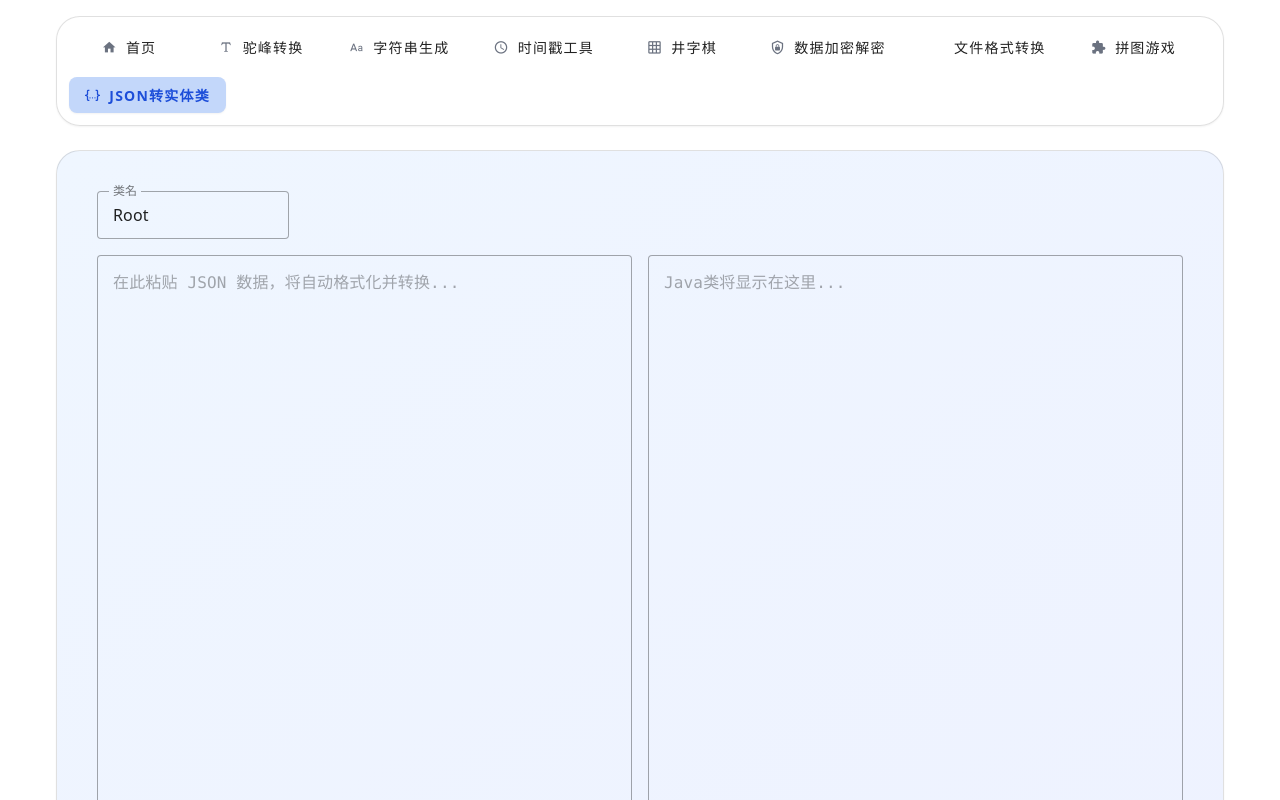
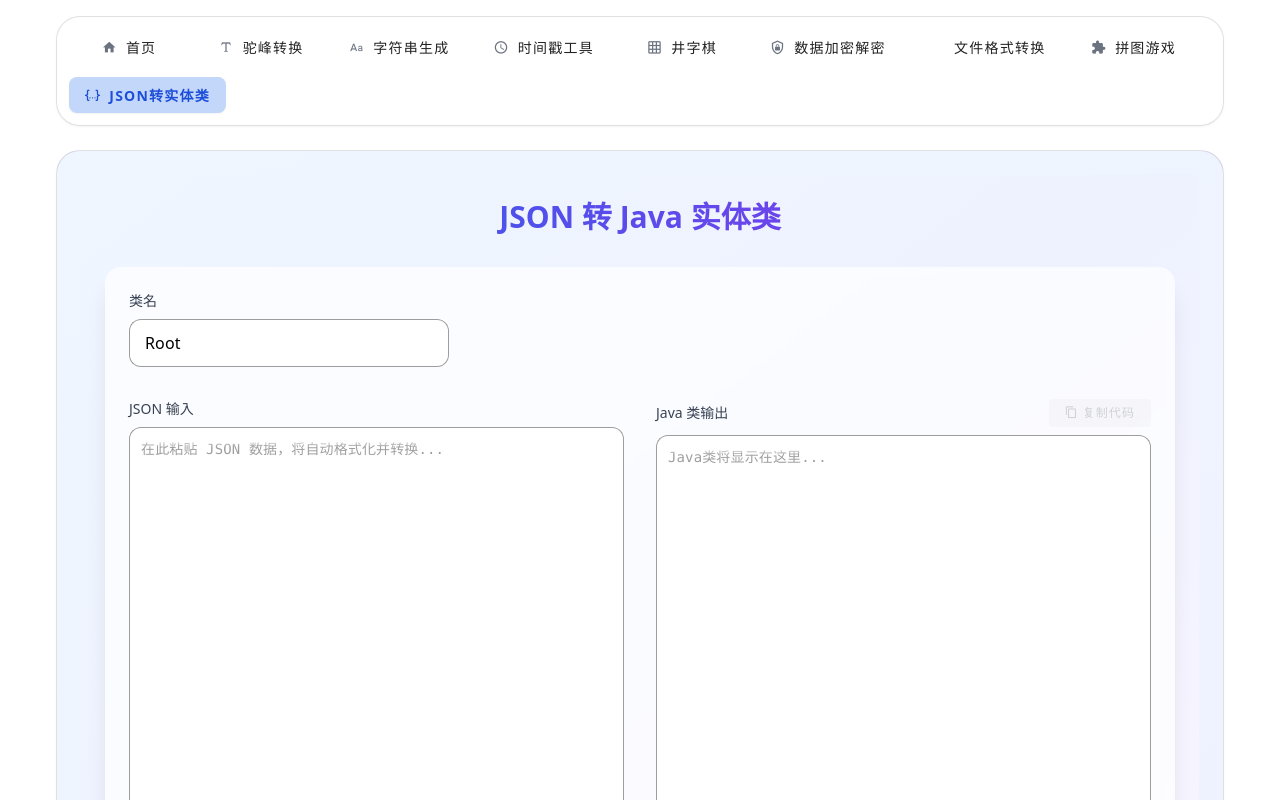
Before and after one commit to bitdan/Hump-Conversion, a Vue app: page /json-to-entity in a window 1280 px wide. Shown: the top 800 px of the page. Built offline with nearby package versions, Linux system fonts and the light colour scheme; what vue-konva would draw is missing.

Commit message:
feat(components): 重构 JSON 转 Java 实体类组件

```diff
--- a/src/components/JsonToEntity.vue
+++ b/src/components/JsonToEntity.vue
@@ -1,60 +1,83 @@
 <template>
-  <div class="max-w-7xl mx-auto p-4">
-    <div class="mb-4 flex items-center justify-between">
-      <div class="flex items-center gap-4">
+  <div class="min-h-screen bg-gradient-to-br from-blue-50 via-indigo-50 to-purple-50 p-6">
+    <div class="max-w-7xl mx-auto">
+      <!-- 标题区域 -->
+      <div class="text-center mb-8">
+        <h1 class="text-3xl font-bold bg-clip-text text-transparent bg-gradient-to-r from-blue-600 to-purple-600">
+          JSON 转 Java 实体类
+        </h1>
+      </div>
+
+      <!-- 主要内容区域 -->
+      <div class="bg-white/70 backdrop-blur-sm rounded-2xl shadow-xl p-6">
+        <!-- 类名输入 -->
+        <div class="mb-8">
+          <label class="block text-sm font-medium text-gray-700 mb-2">类名</label>
           <v-text-field
             v-model="className"
-          label="类名"
             variant="outlined"
             density="comfortable"
             hide-details
-          class="w-48"
             placeholder="Root"
             @input="autoConvert"
+            class="max-w-xs bg-white rounded-lg"
           />
         </div>
+
+        <div class="grid grid-cols-2 gap-8">
+          <!-- 左侧输入 -->
+          <div class="space-y-2">
+            <div class="flex items-center justify-between">
+              <span class="text-sm font-medium text-gray-700">JSON 输入</span>
+              <v-chip
+                v-if="error"
+                color="error"
+                size="small"
+                class="text-xs"
+              >
+                {{ error }}
+              </v-chip>
             </div>
-
-    <div class="grid grid-cols-2 gap-4">
-      <!-- 左侧输入 -->
-      <div>
             <v-textarea
               v-model="inputJson"
               rows="25"
               variant="outlined"
               placeholder="在此粘贴 JSON 数据，将自动格式化并转换..."
-          class="font-mono"
+              class="font-mono bg-white rounded-lg transition-all duration-200 hover:shadow-md"
               hide-details
-          :error-messages="error ? [error] : []"
               @input="autoConvert"
             />
           </div>
 
           <!-- 右侧输出 -->
-      <div>
+          <div class="space-y-2">
+            <div class="flex items-center justify-between">
+              <span class="text-sm font-medium text-gray-700">Java 类输出</span>
+              <v-btn
+                color="primary"
+                variant="tonal"
+                density="comfortable"
+                @click="copyToClipboard"
+                :disabled="!outputCode"
+                class="text-xs"
+                elevation="0"
+              >
+                <v-icon icon="mdi-content-copy" size="small" class="mr-1" />
+                复制代码
+              </v-btn>
+            </div>
             <v-textarea
               v-model="outputCode"
               rows="25"
               variant="outlined"
               readonly
               placeholder="Java类将显示在这里..."
-          class="font-mono"
+              class="font-mono bg-white rounded-lg transition-all duration-200"
               hide-details
             />
           </div>
         </div>
-
-    <!-- 复制按钮 -->
-    <div class="mt-4 flex justify-end">
-      <v-btn
-        color="primary"
-        variant="text"
-        @click="copyToClipboard"
-        :disabled="!outputCode"
-        prepend-icon="mdi-content-copy"
-      >
-        复制结果
-      </v-btn>
+      </div>
     </div>
 
     <!-- 提示消息 -->
@@ -62,6 +85,8 @@
       v-model="showSnackbar"
       :color="snackbarColor"
       :timeout="2000"
+      location="top"
+      class="!rounded-lg"
     >
       {{ snackbarText }}
     </v-snackbar>
@@ -141,4 +166,60 @@ function showErrorMessage(message: string) {
 .font-mono {
   font-family: ui-monospace, SFMono-Regular, Menlo, Monaco, Consolas, "Liberation Mono", "Courier New", monospace;
 }
+
+:deep(.v-field) {
+  border-radius: 0.75rem !important;
+  background-color: white !important;
+  transition: all 0.2s ease-in-out;
+}
+
+:deep(.v-field.v-field--focused) {
+  box-shadow: 0 0 0 2px rgba(99, 102, 241, 0.1) !important;
+}
+
+:deep(.v-field.v-field--error) {
+  background-color: rgb(254 242 242) !important;
+}
+
+:deep(.v-textarea textarea) {
+  padding: 0.75rem !important;
+  line-height: 1.5 !important;
+  font-size: 0.875rem !important;
+}
+
+/* 自定义滚动条样式 */
+:deep(.v-textarea textarea::-webkit-scrollbar) {
+  width: 6px;
+  height: 6px;
+}
+
+:deep(.v-textarea textarea::-webkit-scrollbar-track) {
+  background: transparent;
+}
+
+:deep(.v-textarea textarea::-webkit-scrollbar-thumb) {
+  background-color: #cbd5e1;
+  border-radius: 3px;
+}
+
+:deep(.v-textarea textarea::-webkit-scrollbar-thumb:hover) {
+  background-color: #94a3b8;
+}
+
+/* 动画效果 */
+.v-enter-active,
+.v-leave-active {
+  transition: opacity 0.3s ease;
+}
+
+.v-enter-from,
+.v-leave-to {
+  opacity: 0;
+}
+
+/* 错误提示样式 */
+:deep(.v-chip.v-chip--size-small) {
+  font-size: 0.75rem !important;
+  height: 24px !important;
+}
 </style>
--- a/src/utils/jsonConverter.ts
+++ b/src/utils/jsonConverter.ts
@@ -35,7 +35,7 @@ export function convertJsonToJava(json: any, rootClassName: string): string {
         return { type: 'String', imports: [] }
       case 'number':
         return Number.isInteger(value)
-          ? { type: 'Integer', imports: [] }
+          ? { type: 'Long', imports: [] }
           : { type: 'Double', imports: [] }
       case 'boolean':
         return { type: 'Boolean', imports: [] }
@@ -54,28 +54,28 @@ export function convertJsonToJava(json: any, rootClassName: string): string {
 
   function generateJavaClass(obj: any, className: string): void {
     const fields: string[] = []
-    const imports = new Set<string>()
+    const imports = new Set<string>([
+      'import lombok.Data;',
+      'import lombok.NoArgsConstructor;',
+      'import lombok.AllArgsConstructor;'
+    ])
     const innerClasses: string[] = []
 
+    // 添加类注解
+    fields.push('@Data')
+    fields.push('@NoArgsConstructor')
+    fields.push('@AllArgsConstructor')
+    fields.push(`public class ${className} {`)
+    fields.push('')
+
+    // 生成字段
     for (const [key, value] of Object.entries(obj)) {
       const { type, imports: fieldImports } = getJavaType(value, key)
       fieldImports.forEach(imp => imports.add(imp))
+      fields.push(`    private ${type} ${key};`)
+    }
 
-      // 生成字段
-      fields.push(`    private ${type} ${key};`)
-
-      // 生成 getter
-      fields.push(`    public ${type} get${capitalizeFirst(key)}() {`)
-      fields.push(`        return ${key};`)
-      fields.push('    }')
-      fields.push('')
-
-      // 生成 setter
-      fields.push(`    public void set${capitalizeFirst(key)}(${type} ${key}) {`)
-      fields.push(`        this.${key} = ${key};`)
-      fields.push('    }')
-      fields.push('')
-    }
+    fields.push('}')
 
     classes.push({
       className,
@@ -93,9 +93,8 @@ export function convertJsonToJava(json: any, rootClassName: string): string {
     const importStatements = Array.from(classInfo.imports).sort().join('\n')
 
     return `${importStatements}
-${importStatements ? '\n' : ''}public class ${classInfo.className} {
+
 ${classInfo.fields.join('\n')}
-}
 ${classInfo.innerClasses.join('\n\n')}`
   }).join('\n\n')
 }
```
Lines whose indentation alone changed are shown as unchanged.
